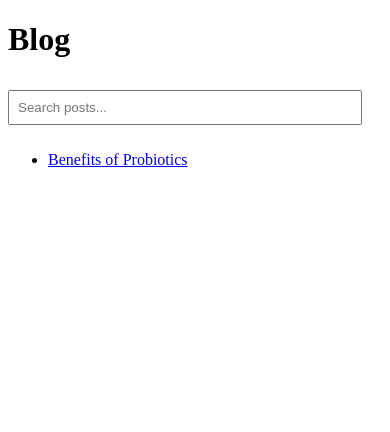
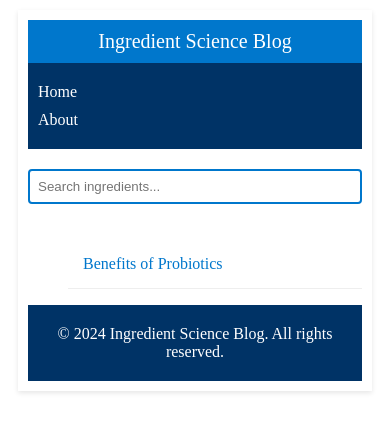
Before and after one commit to greg-az/ingredientify, a Next.js app: page / in a window 390 px wide. Shown: the top 432 px of the page. Built offline with nearby package versions, Linux system fonts and the light colour scheme.

Commit message:
update blog

```diff
--- a/package.json
+++ b/package.json
@@ -14,6 +14,7 @@
     "react": "^18",
     "react-dom": "^18",
     "remark": "^15.0.1",
+    "remark-gfm": "^4.0.0",
     "remark-html": "^16.0.1"
   }
 }
--- a/src/app/globals.css
+++ b/src/app/globals.css
@@ -95,6 +95,33 @@ body {
     rgb(var(--background-start-rgb));
 }
 
+body, html {
+  margin: 0;
+  padding: 0;
+  font-family: Arial, sans-serif;
+  background: #f4f4f9;
+  color: #333;
+}
+
+/* Additional styles */
+table {
+  width: 100%;
+  border-collapse: collapse;
+}
+
+table, th, td {
+  border: 1px solid #ccc;
+}
+
+th, td {
+  padding: 8px;
+  text-align: left;
+}
+
+th {
+  background-color: #f4f4f9;
+}
+
 a {
   color: inherit;
   text-decoration: none;
--- a/src/pages/index.js
+++ b/src/pages/index.js
@@ -7,18 +7,16 @@ import styles from './page.module.css';
 import { useState } from 'react';
 
 export async function getStaticProps() {
-  const files = fs.readdirSync(path.join(process.cwd(), 'src/posts'));
-  const posts = files.map(filename => {
-    const markdownWithMeta = fs.readFileSync(
-      path.join(process.cwd(), 'src/posts', filename),
-      'utf-8'
-    );
-    const { data: frontMatter, content } = matter(markdownWithMeta);
-
+  const directory = path.join(process.cwd(), 'src/posts');
+  const filenames = fs.readdirSync(directory);
+  const posts = filenames.map(filename => {
+    const filePath = path.join(directory, filename);
+    const fileContents = fs.readFileSync(filePath, 'utf-8');
+    const { data } = matter(fileContents);
     return {
       slug: filename.replace('.md', ''),
-      frontMatter,
-      content,
+      title: data.title,
+      date: data.date
     };
   });
 
@@ -33,29 +31,35 @@ export default function Home({ posts }) {
   const [searchQuery, setSearchQuery] = useState('');
 
   const filteredPosts = posts.filter(post =>
-    post.frontMatter.title.toLowerCase().includes(searchQuery.toLowerCase()) ||
-    post.content.toLowerCase().includes(searchQuery.toLowerCase())
+    post.title.toLowerCase().includes(searchQuery.toLowerCase())
   );
 
   return (
     <div className={styles.container}>
-      <h1>Blog</h1>
+      <div className={styles.header}>Ingredient Science Blog</div>
+      <nav className={styles.nav}>
+        <Link href="/">Home</Link>
+        <Link href="/about">About</Link>
+      </nav>
       <input
         type="text"
-        placeholder="Search posts..."
+        placeholder="Search ingredients..."
         value={searchQuery}
         onChange={(e) => setSearchQuery(e.target.value)}
         className={styles.searchInput}
       />
-      <ul>
-        {filteredPosts.map(({ slug, frontMatter }) => (
+      <ul className={styles.postList}>
+        {filteredPosts.map(({ slug, title }) => (
           <li key={slug}>
             <Link href={`/${slug}`} className={styles.link}>
-              {frontMatter.title}
+              {title}
             </Link>
           </li>
         ))}
       </ul>
+      <div className={styles.footer}>
+        © 2024 Ingredient Science Blog. All rights reserved.
+      </div>
     </div>
   );
 }
--- a/src/pages/page.module.css
+++ b/src/pages/page.module.css
@@ -1,242 +1,210 @@
-.backToHome {
-  margin-bottom: 20px;
-  display: inline-block;
+.container {
+  max-width: 1200px;
+  margin: 20px auto;
+  padding: 20px;
+  background: #fff;
+  box-shadow: 0 2px 5px rgba(0,0,0,0.1);
+}
+
+.affiliateLink {
+  display: block;
+  margin: 20px auto;
+  text-align: center;
+  color: #c60;
+  font-weight: bold;
+  text-decoration: none;
+}
+
+.header {
+  background: #0077cc;
+  color: #fff;
+  padding: 10px 20px;
+  text-align: center;
+  font-size: 24px;
+}
+
+.nav {
+  display: flex;
+  justify-content: center;
+  padding: 10px 0;
+  background: #003366;
+}
+
+.nav a {
+  color: #fff;
+  text-decoration: none;
+  margin: 0 15px;
 }
 
 .searchInput {
+  width: 100%;
   padding: 8px;
-  margin: 10px 0;
-  width: calc(100% - 20px);
+  margin: 20px 0;
   box-sizing: border-box;
+  border: 2px solid #0077cc;
+  border-radius: 4px;
 }
 
-.main {
-  display: flex;
-  flex-direction: column;
-  justify-content: space-between;
-  align-items: center;
-  padding: 6rem;
-  min-height: 100vh;
+.postList li {
+  list-style: none;
+  border-bottom: 1px solid #eee;
+  padding: 15px;
+  margin: 5px 0;
 }
 
-.description {
-  display: inherit;
-  justify-content: inherit;
-  align-items: inherit;
-  font-size: 0.85rem;
-  max-width: var(--max-width);
-  width: 100%;
-  z-index: 2;
-  font-family: var(--font-mono);
+.postList li a {
+  color: #0077cc;
+  text-decoration: none;
 }
 
-.description a {
-  display: flex;
-  justify-content: center;
-  align-items: center;
-  gap: 0.5rem;
+.postContent {
+  padding: 20px;
+  line-height: 1.6;
 }
 
-.description p {
-  position: relative;
-  margin: 0;
-  padding: 1rem;
-  background-color: rgba(var(--callout-rgb), 0.5);
-  border: 1px solid rgba(var(--callout-border-rgb), 0.3);
-  border-radius: var(--border-radius);
+.backToHome {
+  color: #0077cc;
+  text-decoration: none;
+  display: block;
+  margin-bottom: 20px;
 }
 
-.code {
-  font-weight: 700;
-  font-family: var(--font-mono);
+.footer {
+  text-align: center;
+  padding: 20px;
+  background: #003366;
+  color: #fff;
 }
 
-.grid {
-  display: grid;
-  grid-template-columns: repeat(4, minmax(25%, auto));
-  max-width: 100%;
-  width: var(--max-width);
+.postContainer {
+  max-width: 800px;
+  margin: 20px auto;
+  padding: 20px;
+  background: #fff;
+  box-shadow: 0 2px 5px rgba(0,0,0,0.1);
+  font-family: 'Arial', sans-serif;
 }
 
-.card {
-  padding: 1rem 1.2rem;
-  border-radius: var(--border-radius);
-  background: rgba(var(--card-rgb), 0);
-  border: 1px solid rgba(var(--card-border-rgb), 0);
-  transition: background 200ms, border 200ms;
+.postTitle {
+  color: #003366;
+  text-align: center;
 }
 
-.card span {
-  display: inline-block;
-  transition: transform 200ms;
+.affiliateLink {
+  display: block;
+  margin: 20px 0;
+  text-align: center;
+  color: #0077cc;
+  font-weight: bold;
 }
 
-.card h2 {
-  font-weight: 600;
-  margin-bottom: 0.7rem;
+.postContent {
+  text-align: left;
+  line-height: 1.6;
 }
 
-.card p {
-  margin: 0;
-  opacity: 0.6;
-  font-size: 0.9rem;
-  line-height: 1.5;
-  max-width: 30ch;
-  text-wrap: balance;
+.backToHome {
+  display: block;
+  margin-bottom: 10px;
+  color: #0077cc;
+  text-decoration: none;
 }
 
-.center {
-  display: flex;
-  justify-content: center;
-  align-items: center;
-  position: relative;
-  padding: 4rem 0;
+.table {
+  width: 100%;
+  margin: 20px 0;
+  border-collapse: collapse;
+  box-shadow: 0 4px 8px rgba(0,0,0,0.1);
 }
 
-.center::before {
-  background: var(--secondary-glow);
-  border-radius: 50%;
-  width: 480px;
-  height: 360px;
-  margin-left: -400px;
+.th, .td {
+  padding: 12px 15px;
+  border: 1px solid #ccc;
+  text-align: left;
 }
 
-.center::after {
-  background: var(--primary-glow);
-  width: 240px;
-  height: 180px;
-  z-index: -1;
+.th {
+  background-color: #f9f9f9;
+  color: #333;
+  font-weight: bold;
 }
 
-.center::before,
-.center::after {
-  content: "";
-  left: 50%;
-  position: absolute;
-  filter: blur(45px);
-  transform: translateZ(0);
+
+.td:hover {
+  background-color: #f4f4f9;
 }
 
-.logo {
-  position: relative;
+.h1, .h2, .h3, .h4, .h5, .h6 { /* Adjust as per your class assignments */
+  color: #003366;
+  margin-top: 24px;
+  margin-bottom: 16px;
 }
-/* Enable hover only on non-touch devices */
-@media (hover: hover) and (pointer: fine) {
-  .card:hover {
-    background: rgba(var(--card-rgb), 0.1);
-    border: 1px solid rgba(var(--card-border-rgb), 0.15);
-  }
 
-  .card:hover span {
-    transform: translateX(4px);
+.h1 {
+  font-size: 28px;
+  border-bottom: 2px solid #eee;
+  padding-bottom: 10px;
+}
+
+.h2 {
+  font-size: 24px;
+}
+
+.p {
+  line-height: 1.6;
+  margin: 10px 0;
+  font-size: 16px;
+  color: #666;
+}
+
+.strong {
+  font-weight: bold;
+}
+
+.em {
+  font-style: italic;
+}
+
+@media screen and (max-width: 600px) {
+  .table {
+    display: block;
+    overflow-x: auto;
   }
 }
 
-@media (prefers-reduced-motion) {
-  .card:hover span {
-    transform: none;
+/* Responsive Design Adjustments */
+@media (max-width: 700px) {
+  .container {
+    margin: 10px;
+    padding: 10px;
+  }
+
+  .header {
+    padding: 10px;
+    font-size: 20px;
+  }
+
+  .postContent {
+    padding: 15px;
+  }
+
+  .nav {
+    display: block;
+    padding: 10px;
+  }
+
+  .nav a {
+    display: block;
+    margin: 10px 0;
   }
 }
 
-/* Mobile */
-@media (max-width: 700px) {
-  .content {
-    padding: 4rem;
+@media (min-width: 701px) and (max-width: 1024px) {
+  .container {
+    padding: 15px;
   }
 
-  .grid {
-    grid-template-columns: 1fr;
-    margin-bottom: 120px;
-    max-width: 320px;
-    text-align: center;
-  }
-
-  .card {
-    padding: 1rem 2.5rem;
-  }
-
-  .card h2 {
-    margin-bottom: 0.5rem;
-  }
-
-  .center {
-    padding: 8rem 0 6rem;
-  }
-
-  .center::before {
-    transform: none;
-    height: 300px;
-  }
-
-  .description {
-    font-size: 0.8rem;
-  }
-
-  .description a {
-    padding: 1rem;
-  }
-
-  .description p,
-  .description div {
-    display: flex;
-    justify-content: center;
-    position: fixed;
-    width: 100%;
-  }
-
-  .description p {
-    align-items: center;
-    inset: 0 0 auto;
-    padding: 2rem 1rem 1.4rem;
-    border-radius: 0;
-    border: none;
-    border-bottom: 1px solid rgba(var(--callout-border-rgb), 0.25);
-    background: linear-gradient(
-      to bottom,
-      rgba(var(--background-start-rgb), 1),
-      rgba(var(--callout-rgb), 0.5)
-    );
-    background-clip: padding-box;
-    backdrop-filter: blur(24px);
-  }
-
-  .description div {
-    align-items: flex-end;
-    pointer-events: none;
-    inset: auto 0 0;
-    padding: 2rem;
-    height: 200px;
-    background: linear-gradient(
-      to bottom,
-      transparent 0%,
-      rgb(var(--background-end-rgb)) 40%
-    );
-    z-index: 1;
+  .header {
+    font-size: 22px;
   }
 }
-
-/* Tablet and Smaller Desktop */
-@media (min-width: 701px) and (max-width: 1120px) {
-  .grid {
-    grid-template-columns: repeat(2, 50%);
-  }
-}
-
-@media (prefers-color-scheme: dark) {
-  .vercelLogo {
-    filter: invert(1);
-  }
-
-  .logo {
-    filter: invert(1) drop-shadow(0 0 0.3rem #ffffff70);
-  }
-}
-
-@keyframes rotate {
-  from {
-    transform: rotate(360deg);
-  }
-  to {
-    transform: rotate(0deg);
-  }
-}
--- a/src/posts/post.md
+++ b/src/posts/post.md
@@ -1,27 +1,34 @@
 ---
 title: "Benefits of Probiotics"
 date: "2024-05-13"
+affiliate_link: "https://amzn.to/3JZF8pe"
 ---
 
-# Probiotics
-https://amzn.to/3JZF8pe
+# Benefits of Probiotics
 
-The health benefits of Lactobacillus and Bifidobacterium species, which include various strains like Lactobacillus casei, Lactobacillus acidophilus, and Bifidobacterium bifidum, are well-documented. These probiotics are known to improve gut health and boost the immune system. Specifically, they have been associated with the prevention of gastrointestinal disorders, enhancement of the immune response, and potential reduction in the risk of certain cancers (Safarkar & Alikhiavi, 2023; Rahimi & Himmat, 2022). Additionally, certain strains are linked to specific health outcomes, such as the prevention of kidney stones and the management of hypercholesterolemia (Khoshnood et al., 2023; Marras et al., 2021).
+The health benefits of Lactobacillus and Bifidobacterium species, which include various strains like Lactobacillus casei, Lactobacillus acidophilus, and Bifidobacterium bifidum, are well-documented. These probiotics are known to improve gut health and boost the immune system. Specifically, they have been associated with the prevention of gastrointestinal disorders, enhancement of the immune response, and potential reduction in the risk of certain cancers ([Safarkar & Alikhiavi, 2023](#); [Rahimi & Himmat, 2022](#)). Additionally, certain strains are linked to specific health outcomes, such as the prevention of kidney stones and the management of hypercholesterolemia ([Khoshnood et al., 2023](#); [Marras et al., 2021](#)).
 
+## Research on Probiotics
 Here is a table summarizing the top papers on this topic:
-S.No	Paper Title (Author, Year)	Relevant Insight	Citations
-1	A Review on the Effect of Lactobacillus and Bifidobacterium Probiotics in the Prevention and Improvement of Human Diseases (Safarkar & Alikhiavi, 2023)	Probiotics, including Lactobacillus and Bifidobacterium, are effective in improving health by inhibiting pathogenic microorganisms and enhancing gut flora.	-
-2	Probiotics and Health Benefits (Rahimi & Himmat, 2022)	These microorganisms offer benefits like controlling diarrhea, improving lactose intolerance, and possibly reducing cancer risks, with specific health outcomes depending on the strain.	-
-3	Potential Role of Lactobacillus and Bifidobacterium for Preventing Kidney Stones (Khoshnood et al., 2023)	Lactobacillus and Bifidobacterium strains show potential in reducing urinary oxalate levels, which are key in kidney stone formation.	-
-4	The Role of Bifidobacteria in Predictive and Preventive Medicine: A Focus on Eczema and Hypercholesterolemia (Marras et al., 2021)	Bifidobacteria play a role in managing diseases like eczema and hypercholesterolemia through their interaction with the immune system and gut health.	23
-5	Potential Role of Lactobacillus and Bifidobacterium for Preventing Kidney Stones (Khoshnood et al., 2023)	Similar to previous, these strains help control the factors leading to kidney stone formation, showing promising prophylactic capabilities.	-
 
-1. Mechanisms of Lactobacillus and Bifidobacterium in Gastrointestinal Health
+| S.No | Paper Title (Author, Year) | Relevant Insight | Citations |
+|------|----------------------------|------------------|-----------|
+| 1    | A Review on the Effect of Lactobacillus and Bifidobacterium Probiotics in the Prevention and Improvement of Human Diseases (Safarkar & Alikhiavi, 2023) | Probiotics, including Lactobacillus and Bifidobacterium, are effective in improving health by inhibiting pathogenic microorganisms and enhancing gut flora. | - |
+| 2    | Probiotics and Health Benefits (Rahimi & Himmat, 2022) | These microorganisms offer benefits like controlling diarrhea, improving lactose intolerance, and possibly reducing cancer risks, with specific health outcomes depending on the strain. | - |
+| 3    | Potential Role of Lactobacillus and Bifidobacterium for Preventing Kidney Stones (Khoshnood et al., 2023) | Lactobacillus and Bifidobacterium strains show potential in reducing urinary oxalate levels, which are key in kidney stone formation. | - |
+| 4    | The Role of Bifidobacteria in Predictive and Preventive Medicine: A Focus on Eczema and Hypercholesterolemia (Marras et al., 2021) | Bifidobacteria play a role in managing diseases like eczema and hypercholesterolemia through their interaction with the immune system and gut health. | 23 |
+| 5    | Potential Role of Lactobacillus and Bifidobacterium for Preventing Kidney Stones (Khoshnood et al., 2023) | Similar to previous, these strains help control the factors leading to kidney stone formation, showing promising prophylactic capabilities. | - |
 
-Lactobacillus and Bifidobacterium strains influence gastrointestinal health primarily through their interaction with the gut microbiota and immune system. They improve gut barrier integrity and mucosal defense, reduce pathogenic bacteria via competitive inhibition, and modulate the host's immune response by influencing local and systemic inflammatory processes. These actions contribute to improved digestion, nutrient absorption, and overall gut health (Rastogi & Singh, 2022; Xiao et al., 2021).
-2. Influence of Lactobacillus and Bifidobacterium on the Immune System
+## Detailed Insights
 
-These probiotics interact directly with immune cells, such as macrophages and dendritic cells, to modulate immune responses. They stimulate the production of anti-inflammatory cytokines and reduce pro-inflammatory cytokines, thereby aiding in the management of inflammatory conditions and enhancing the body's resistance to infections. They also influence immune signaling pathways that extend beyond the gut, impacting systemic inflammation and immune tolerance (Rastogi & Singh, 2022; Knysh et al., 2020).
-3. Potential Side Effects of Long-Term Probiotic Use
+### Mechanisms of Lactobacillus and Bifidobacterium in Gastrointestinal Health
 
-While generally safe, long-term use of probiotics can occasionally cause side effects such as mild digestive symptoms, including gas and bloating. Rarely, they may lead to infections in people with underlying health conditions or weakened immune systems. Additionally, there's a potential for gene transfer of antibiotic resistance from probiotic strains to pathogenic bacteria, although this risk is considered low (Rastogi & Singh, 2022; Xiao et al., 2021).
+Lactobacillus and Bifidobacterium strains influence gastrointestinal health primarily through their interaction with the gut microbiota and immune system...
+
+### Influence of Lactobacillus and Bifidobacterium on the Immune System
+
+These probiotics interact directly with immune cells, such as macrophages and dendritic cells, to modulate immune responses...
+
+### Potential Side Effects of Long-Term Probiotic Use
+
+While generally safe, long-term use of probiotics can occasionally cause side effects such as mild digestive symptoms, including gas and bloating...
```
Also changed, not shown: src/pages/[slug].js (+46 -6 lines), 1 other file (tests, documents, lock files or other folders).
